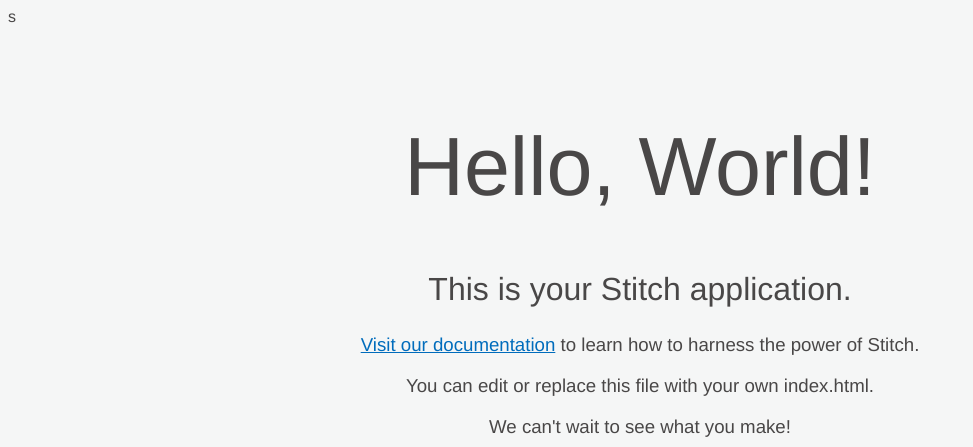
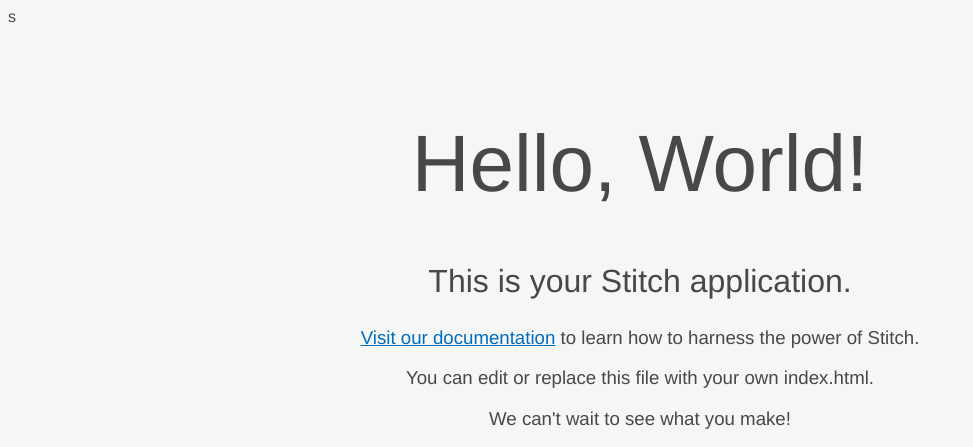
Before and after one commit to tsedgwick/hosting-example, a plain HTML site: page hosting/files/index.html in a window 1280 px wide. Shown: the top 447 px of the page, without its empty margins (0-973 px from the left). Drawn offline with Linux system fonts and the light colour scheme.

Commit message:
adding exported

```diff
--- a/hosting/files/index.html
+++ b/hosting/files/index.html
@@ -11,7 +11,7 @@
         color: #006CBC;
       }
       h1 {
-        font-size: 62pt;
+        font-size: 60pt;
         font-weight: 200;
         text-align:center;
       }
```
